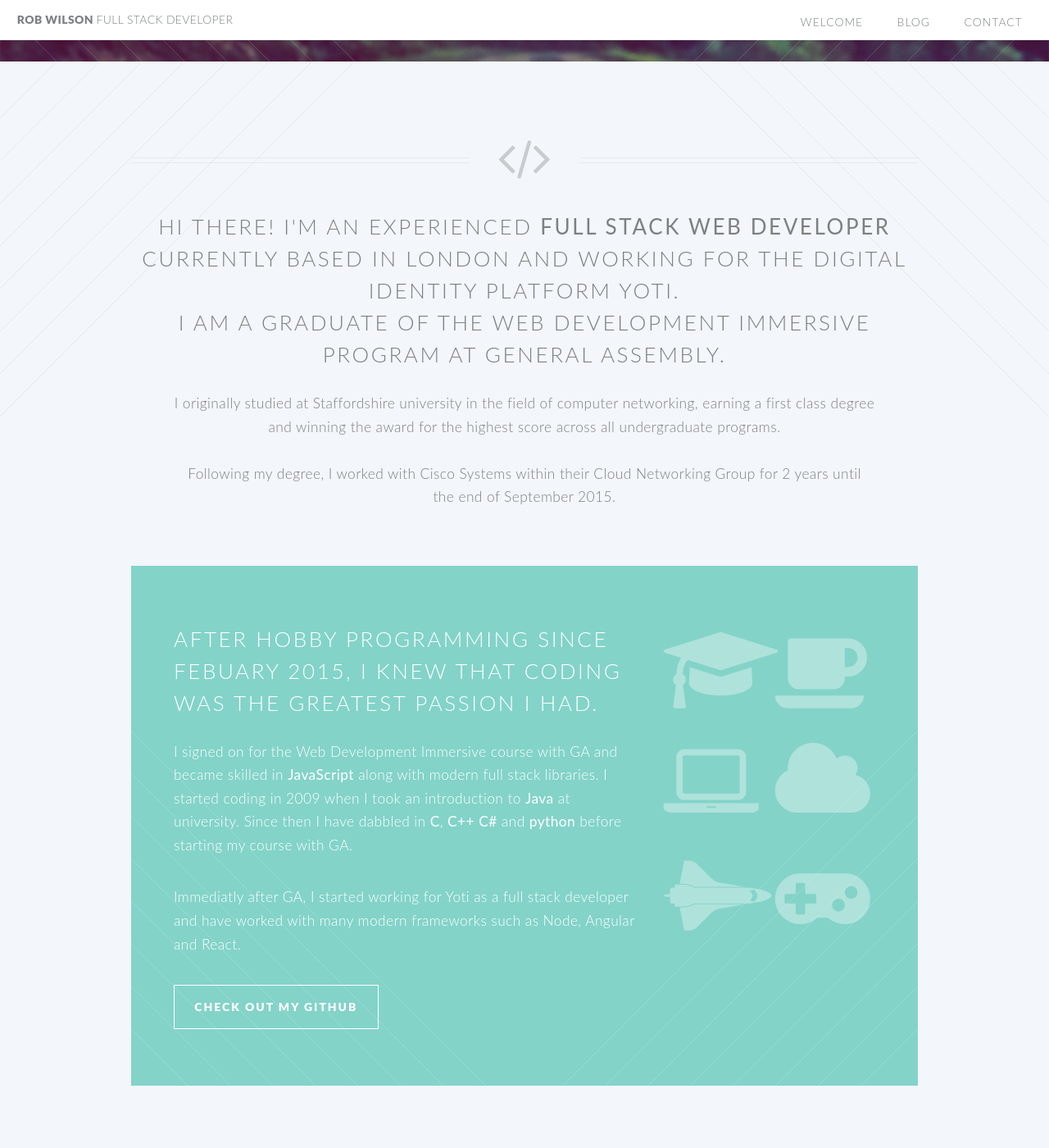
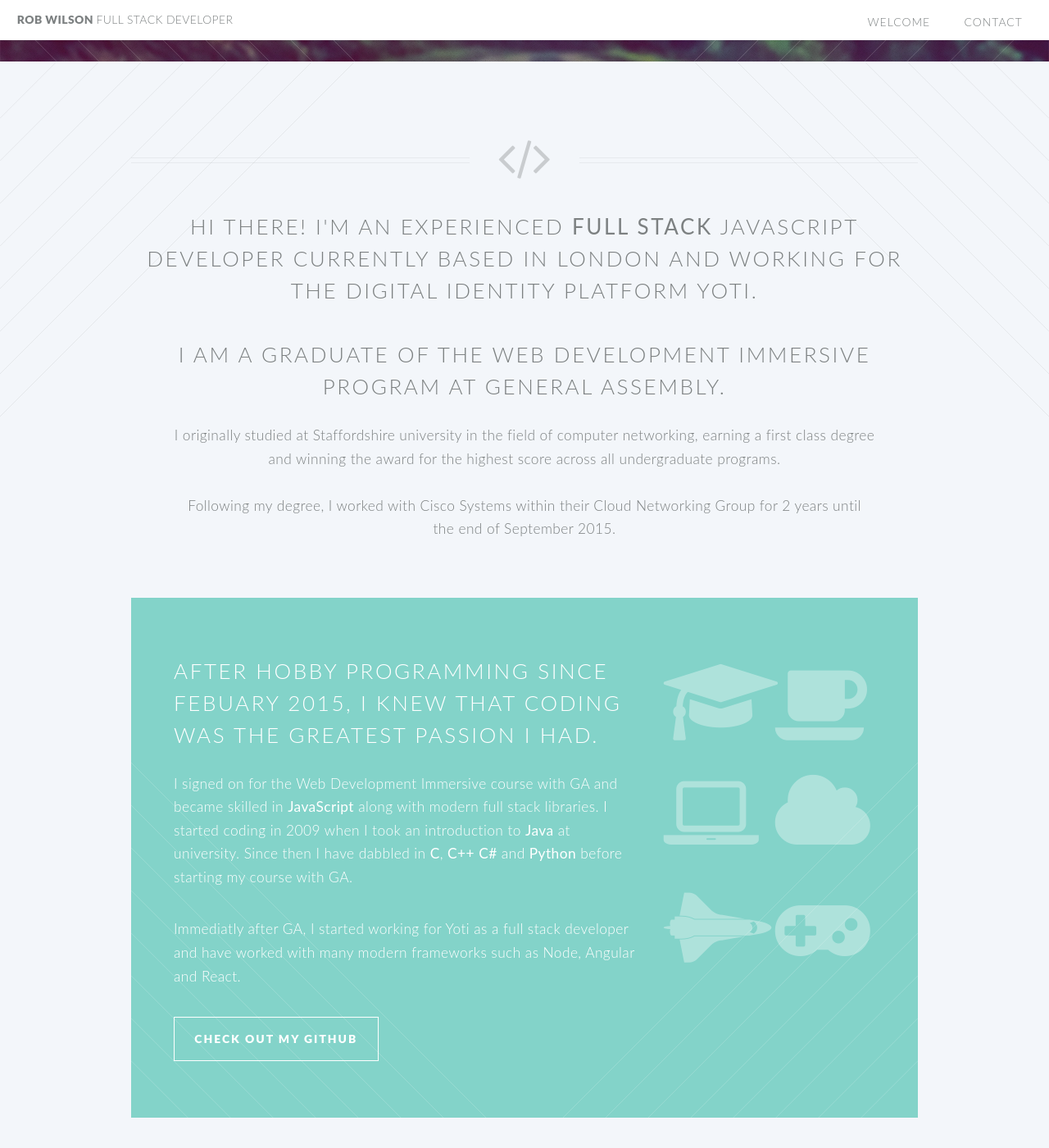
Before and after one commit to phobos101/phobos101.github.io, a Jekyll site: the page built from index.html, in a window 1280 px wide and 1400 px high, scrolled down 525 px. Shown: the whole window at 82% size. Built offline with Jekyll 4.4.1, drawn with Linux system fonts in a browser that asks for light colours.

Commit message:
More update

```diff
--- a/_includes/header.html
+++ b/_includes/header.html
@@ -3,7 +3,7 @@
 	<nav id="nav">
 		<ul>
 			<li><a href="/">Welcome</a></li>
-      <li><a href="/blog.html">Blog</a></li>
+      <!--<li><a href="/blog.html">Blog</a></li>-->
 			<li><a href="/contact.html">Contact</a></li>
 		</ul>
 	</nav>
--- a/index.html
+++ b/index.html
@@ -6,9 +6,9 @@ layout: landing-page
 
 				<header class="special container">
 					<span class="icon fa-code"></span>
-					<h2>Hi there! I'm an experienced <strong>full stack Web Developer</strong> currently based in London and working for the digital identity platform <a href="https://www.yoti.com">Yoti</a>.
+					<h2>Hi there! I'm an experienced <strong>full stack</strong> JavaScript developer currently based in London and working for the digital identity platform <a href="https://www.yoti.com">Yoti</a>.
 					<br />
-					I am a graduate of the <em>Web Development Immersive</em> program at <a href="https://generalassemb.ly/">General Assembly</a>.</h2>
+					<br />I am a graduate of the <em>Web Development Immersive</em> program at <a href="https://generalassemb.ly/">General Assembly</a>.</h2>
 					<p>I originally studied at Staffordshire university in the field of computer networking, earning a first class degree
 					<br /> and winning the award for the highest score across all undergraduate programs.
 					<br /><br />
@@ -24,7 +24,7 @@ layout: landing-page
 								<header>
 									<h2>After hobby programming since Febuary 2015, I knew that coding was the greatest passion I had.</h2>
 								</header>
-								<p>I signed on for the <em>Web Development Immersive</em> course with GA and became skilled in <strong>JavaScript</strong> along with modern full stack libraries. I started coding in 2009 when I took an introduction to <strong>Java</strong> at university. Since then I have dabbled in <strong>C</strong>, <strong>C++</strong> <strong>C#</strong> and <strong>python</strong> before starting my course with GA.</p>
+								<p>I signed on for the <em>Web Development Immersive</em> course with GA and became skilled in <strong>JavaScript</strong> along with modern full stack libraries. I started coding in 2009 when I took an introduction to <strong>Java</strong> at university. Since then I have dabbled in <strong>C</strong>, <strong>C++</strong> <strong>C#</strong> and <strong>Python</strong> before starting my course with GA.</p>
 								<p>Immediatly after GA, I started working for Yoti as a full stack developer and have worked with many modern frameworks such as Node, Angular and React.</p>
 								<footer>
 									<ul class="buttons">
@@ -75,7 +75,7 @@ layout: landing-page
 										React
 										<br>Anguar 1.x and 2+
 										<br>Bootstrap
-										<br>wdio
+										<br>Wdio
 								</section>
 
 							</div>
```
Also changed, not shown: other parts of index.html (+1 -1 lines).
